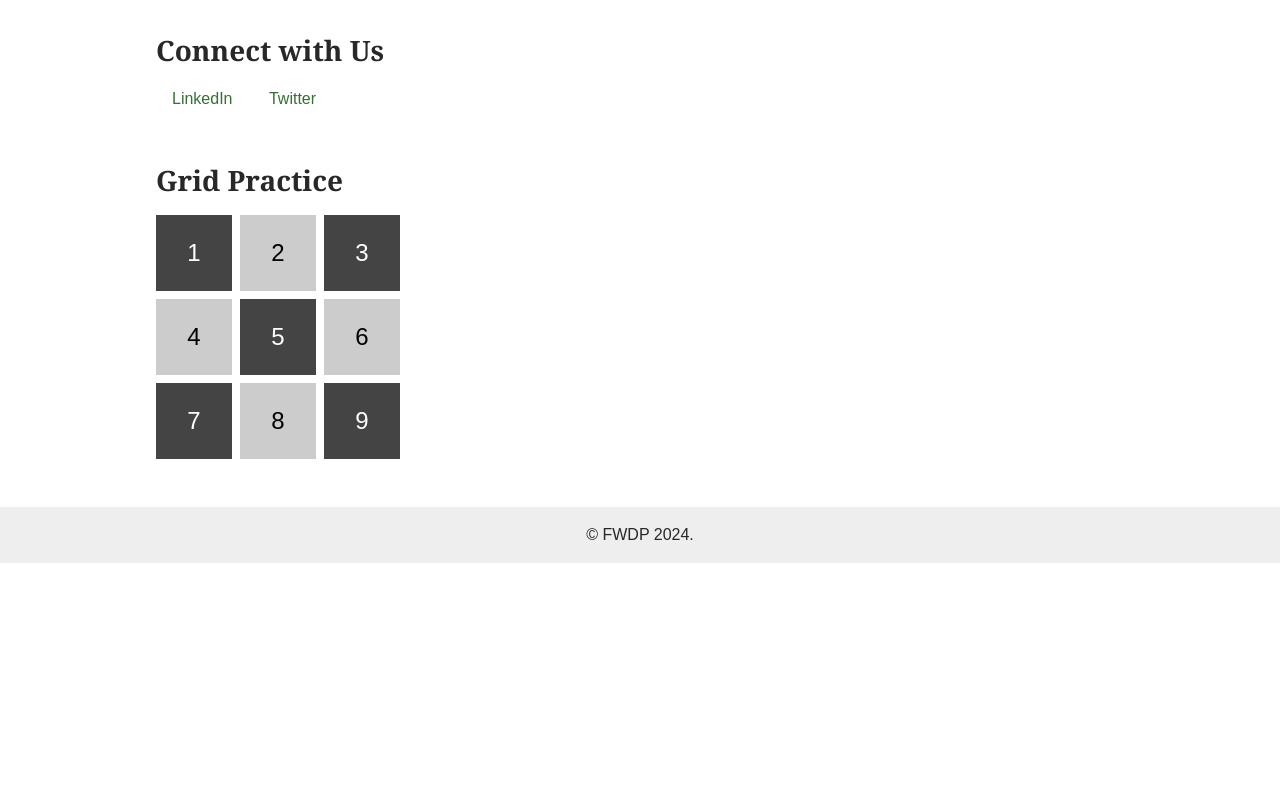
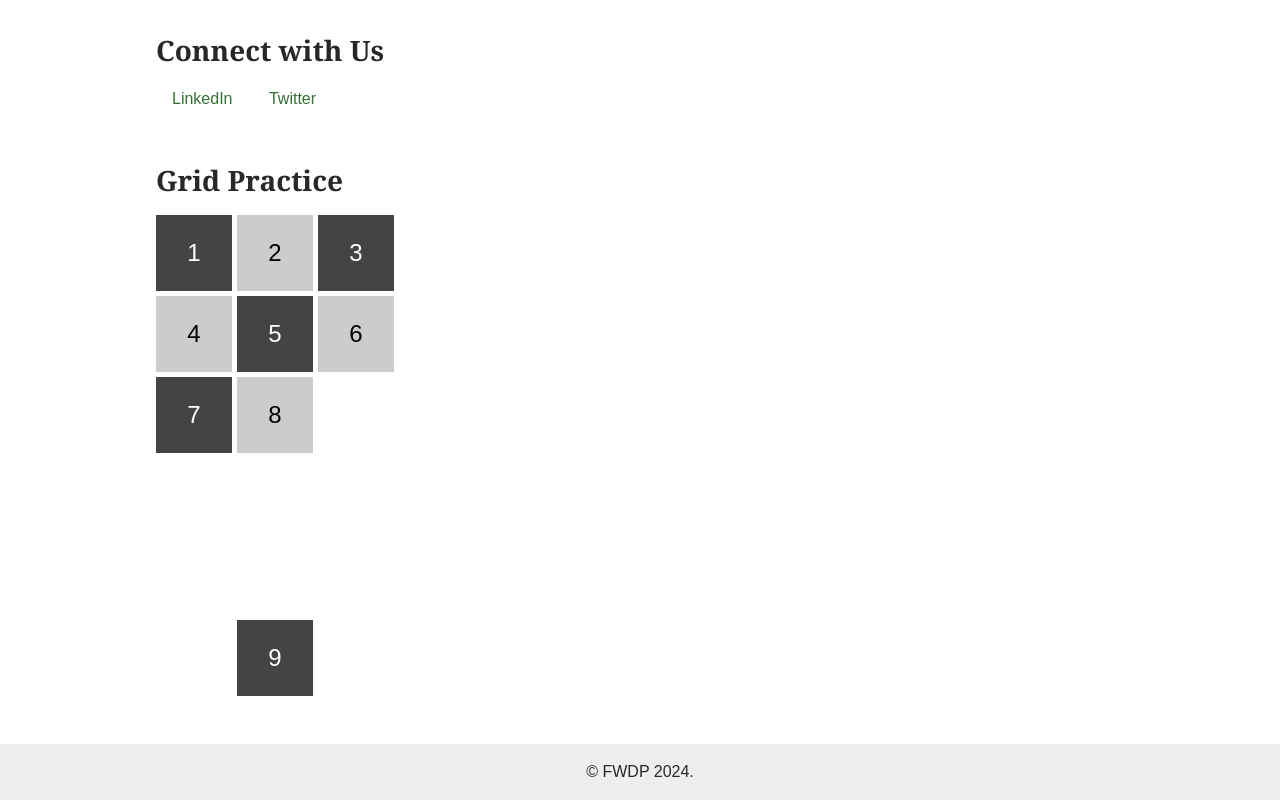
Before and after one commit to Elreyleon55/fwdp-1000-day-09, a plain HTML site: page day-09/services.html in a window 1280 px wide. Shown: the part 1616-2416 px from the top of the page. Before the commit the page ends 2179 px from the top, so only its background shows below. Drawn offline with Linux system fonts and the light colour scheme.

Commit message:
added a emplicit grid and a grid-auto-row to grid practice

```diff
--- a/day-09/styles/services.css
+++ b/day-09/styles/services.css
@@ -210,8 +210,11 @@ nav a {
 display: grid;
 grid-template-columns: repeat(3, 4.75rem);
 grid-template-rows: repeat(3, 4.75rem);
-gap: 8px;
+gap: 5px;
+grid-auto-rows: 1fr;
+
 }
+
 
 .grid-box {
 	background-color: #444;
@@ -226,6 +229,12 @@ gap: 8px;
 	color: #000;
 }
 
+.move-me {
+	 grid-row: 6/7;
+	grid-column: 2/3;
+
+
+}
 
 /*--------------------------------------------------------------
 # Dark Mode
```
